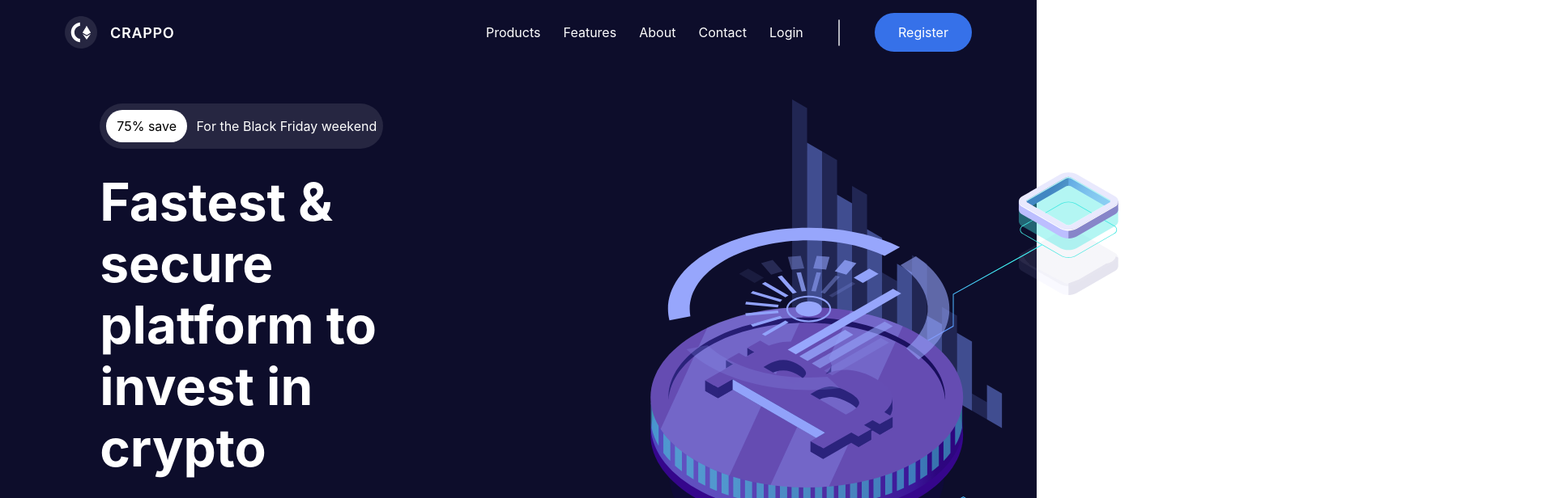
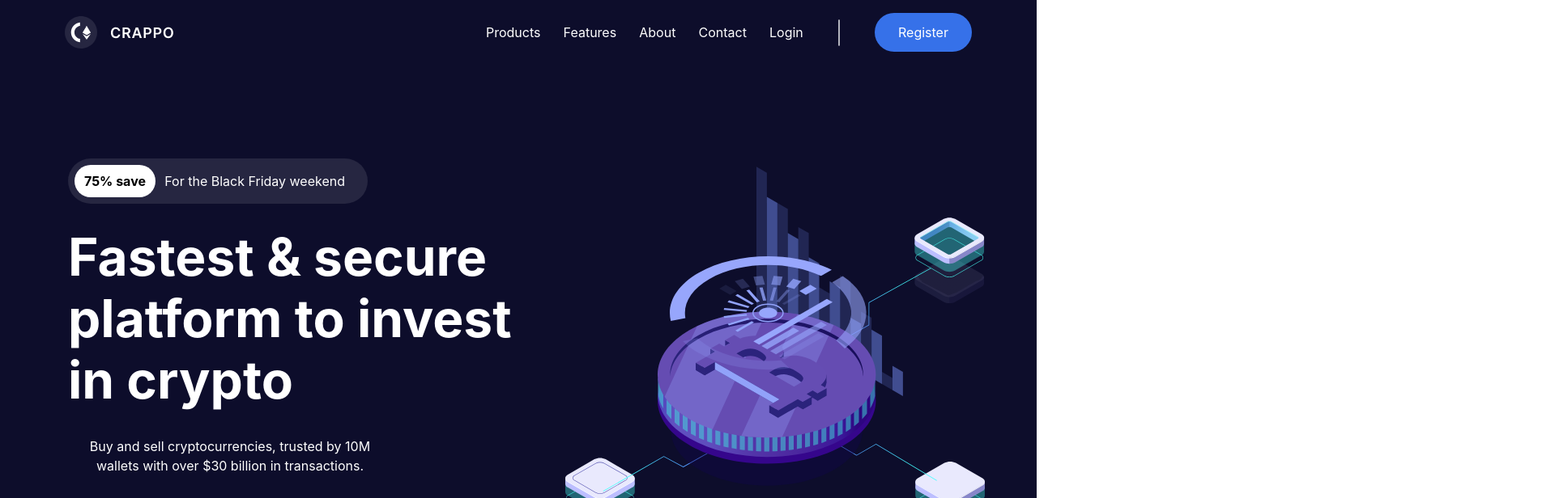
Before and after one commit to Naseerj/CRAPPO, a React (Create React App) app: page / in a window 1280 px wide. Shown: the top 616 px of the page at 81% size, 1920 px wide, since content can reach past the window. Built offline with nearby package versions, Linux system fonts and the light colour scheme.

Commit message:
Working on transition

```diff
--- a/src/Index/LandingPage.js
+++ b/src/Index/LandingPage.js
@@ -26,6 +26,7 @@ const bitcoinImg = {
 };
 const LandingPage = () => {
   const [hover, setHover] = useState(false);
+  const [hoverout, setHoverOut] = useState(!false)
 
   const handleHover = () => {
     if (hover === false) {
@@ -37,9 +38,42 @@ const LandingPage = () => {
     }
   };
 
+  const handleHoverOut = () => {
+    if (hover === true) {
+      console.log("a");
+      setHover(false);
+    } else {
+      setHover(true);
+      console.log("a");
+    }
+  };
+
   return (
-    <div className="bg-brandBlue w-82 bg-bitcoin xl:bg-red-700">
-      <div className="active ml-[50%] w-80 ">
+    <div className="bg-brandBlue  bg-bitcoin xl:bg-red-700 ">
+   <div className="flex justify-between w-[90%] mx-auto ">
+   <div className=" w-[50%] p-5 mt-24" >
+        <div className="bg-[#FFFFFF1A]  flex justify-between w-[370px] items-center rounded-full p-2 ">
+          <button className="bg-white rounded-full w-[100px] p-2 font-bold">
+            75% save
+          </button>
+          <p className="text-white pr-5">For the Black Friday weekend</p>
+        </div>
+        <h1 className="text-[64px] w-[37rem]  text-white text-left leading-[76px] font-bold my-7">
+          Fastest & secure platform to invest in crypto
+        </h1>
+        <p className="text-white my-8 w-[400px]">
+          Buy and sell cryptocurrencies, trusted by 10M wallets with over $30
+          billion in transactions.
+        </p>
+        <button className="text-white bg-[#3671E9] flex rounded-full w-36 justify-between p-2 text-center">
+          Try For Free <img src={arrowRight} alt="" />
+        </button>
+      </div>
+      <div className="active mt-24">
+
+      </div>
+   </div>
+      {/* <div className=" w-80 bg-red-500 flex ">
         <div className="w-[50%] text-left p-12  pl-16 ">
           <div className="   w-10/12  pl-0 relative right-[110%] ">
             <div className="bg-[#FFFFFF1A]  flex justify-between w-[350px] items-center rounded-full p-2 ">
@@ -60,8 +94,11 @@ const LandingPage = () => {
               Try For Free <img src={arrowRight} alt="" />
             </button>
           </div>
+          <div className="active bg-gray-600">
+            <div>ARSENAL</div>
+          </div>
         </div>
-      </div>
+      </div> */}
       <div className="text-white flex justify-between w-[80%]  mx-auto items-center mt-44">
         <div className="flex justify-between w-72  items-center">
           <img src={barchart} alt="" />
@@ -163,12 +200,12 @@ const LandingPage = () => {
             <p className="font-[16px]">
               Digital currency in which a record of transactions is maintained.
             </p>
-            {hover && (
-              <button className="mt-12 flex items-center bg-[#3671E9] p-2 rounded-full w-48 mx-auto justify-between font-[18px] text-white">
-                {hover ? "Start mining" : "Nothing"}
+
+              <button onMouseEnter={handleHover} onMouseLeave={handleHoverOut} className="mt-12 flex items-center bg-[#3671E9] p-2 rounded-full w-{hover? 62: 0 mx-auto justify-between font-[18px] text-white">
+                {hover ? "Start mining" : ""}
                 <img className="w-16" src={arrowRight} alt="" />
               </button>
-            )}
+
           </div>
           <div className="grid-rows-4 bg-red-500 w-[30%] p-6 items-center text-center align-middle rounded-xl ">
             <img
@@ -182,7 +219,7 @@ const LandingPage = () => {
             <p className="font-[16px]">
               Digital currency in which a record of transactions is maintained.
             </p>
-            <button className="mt-12">
+            <button className="mt-12 border-4 border-rgba(43, 7, 110, 0.20) rounded-[4rem]">
               <img className="w-16" src={arrowRight} alt="" />
             </button>
           </div>
@@ -198,8 +235,9 @@ const LandingPage = () => {
             <p className="font-[16px]">
               Digital currency in which a record of transactions is maintained.
             </p>
-            <button onMouseEnter={handleHover} className="mt-12">
-              <img className="w-16" src={arrowRight} alt="" />
+            <button onMouseEnter={handleHover} onMouseLeave={handleHoverOut} className="mt-12 flex items-center bg-[#3671E9] p-2 rounded-full w-{hover? 48: 0} mx-auto justify-between font-[18px] text-white transition delay-150 duration-300 ease-in-out font-bold ">
+            {hover ? "Start mining" : ""}
+              <img className="w-16  " src={arrowRight} alt="" />
             </button>
           </div>
         </div>
--- a/src/index.css
+++ b/src/index.css
@@ -19,7 +19,7 @@ code {
 .active{
   background-image: url('./images/Illustration.svg');
   /* background-color: red; */
-  width: 100%;
+  width: 45%;
   background-size: contain;
   background-repeat: no-repeat;
   /* margin-left: 600px; */
```
